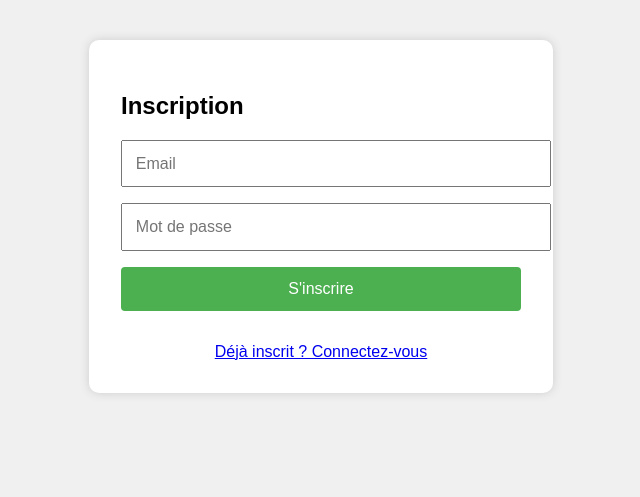
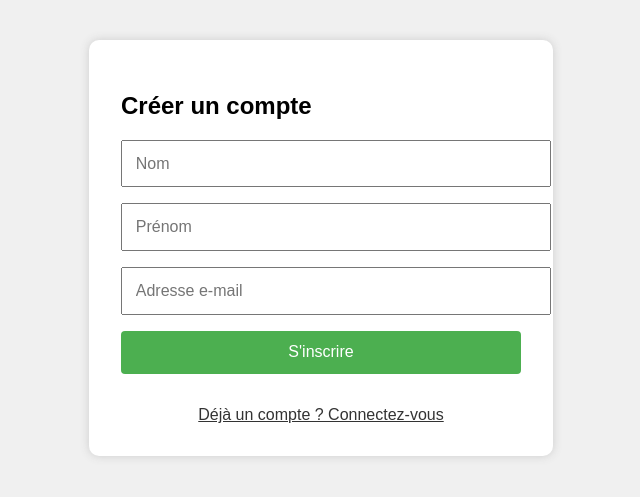
Before and after one commit to 16Sorro/STA, a PHP site: page /register.php in a window 1280 px wide. Shown: the top 497 px of the page, without its empty margins (319-959 px from the left). Run offline with PHP 8.4, Linux system fonts and the light colour scheme.

Commit message:
register

```diff
--- a/register.php
+++ b/register.php
@@ -1,4 +1,7 @@
 <?php
+session_start();
+
+// Connexion à la base de données
 $host = '10.96.16.82';
 $db   = 'tripadvisor';
 $user = 'colin';
@@ -21,18 +24,38 @@ try {
 
 $message = '';
 
+// Traitement du formulaire
 if (isset($_POST['register'])) {
+    $nom = htmlspecialchars($_POST['nom']);
+    $prenom = htmlspecialchars($_POST['prenom']);
     $email = htmlspecialchars($_POST['email']);
-    $password = password_hash($_POST['password'], PASSWORD_DEFAULT);
 
-    $stmt = $pdo->prepare("SELECT id FROM clients WHERE mail = ?");
+    // Vérifie si l'e-mail est déjà utilisé
+    $stmt = $pdo->prepare("SELECT id FROM users WHERE mail = ?");
     $stmt->execute([$email]);
     if ($stmt->fetch()) {
         $message = "❌ Cet email est déjà utilisé.";
     } else {
-        $stmt = $pdo->prepare("INSERT INTO users (mail, nom) VALUES (?, ?)");
-        $stmt->execute([$email, $password]);
-        $message = "✅ Inscription réussie. <a href='login.php'>Connectez-vous ici</a>";
+        // Insertion du nouvel utilisateur
+        $stmt = $pdo->prepare("INSERT INTO users (nom, prenom, mail) VALUES (?, ?, ?)");
+        $stmt->execute([$nom, $prenom, $email]);
+
+        // Récupération de l'utilisateur pour la session
+        $stmt = $pdo->prepare("SELECT * FROM users WHERE mail = ?");
+        $stmt->execute([$email]);
+        $user = $stmt->fetch();
+
+        // Connexion automatique
+        $_SESSION['user'] = [
+            'id' => $user['id'],
+            'nom' => $user['nom'],
+            'prenom' => $user['prenom'],
+            'mail' => $user['mail']
+        ];
+
+        // Redirection
+        header("Location: index.php");
+        exit;
     }
 }
 ?>
@@ -47,23 +70,24 @@ if (isset($_POST['register'])) {
         .container { max-width: 400px; margin: auto; background: white; padding: 2rem; border-radius: 10px; box-shadow: 0 0 10px #ccc; }
         input, button { width: 100%; padding: 0.8rem; margin-bottom: 1rem; font-size: 1rem; }
         button { background-color: #4CAF50; color: white; border: none; border-radius: 4px; cursor: pointer; }
-        .message { text-align: center; margin-bottom: 1rem; font-weight: bold; }
-        a { display: block; text-align: center; margin-top: 1rem; }
+        .message { text-align: center; margin-bottom: 1rem; font-weight: bold; color: red; }
+        a { display: block; text-align: center; margin-top: 1rem; color: #333; }
     </style>
 </head>
 <body>
 
 <div class="container">
-    <h2>Inscription</h2>
+    <h2>Créer un compte</h2>
     <?php if ($message): ?>
         <div class="message"><?= $message ?></div>
     <?php endif; ?>
     <form method="post">
-        <input type="email" name="email" placeholder="Email" required>
-        <input type="password" name="password" placeholder="Mot de passe" required>
+        <input type="text" name="nom" placeholder="Nom" required>
+        <input type="text" name="prenom" placeholder="Prénom" required>
+        <input type="email" name="email" placeholder="Adresse e-mail" required>
         <button type="submit" name="register">S'inscrire</button>
     </form>
-    <a href="login.php">Déjà inscrit ? Connectez-vous</a>
+    <a href="login.php">Déjà un compte ? Connectez-vous</a>
 </div>
 
 </body>
```
